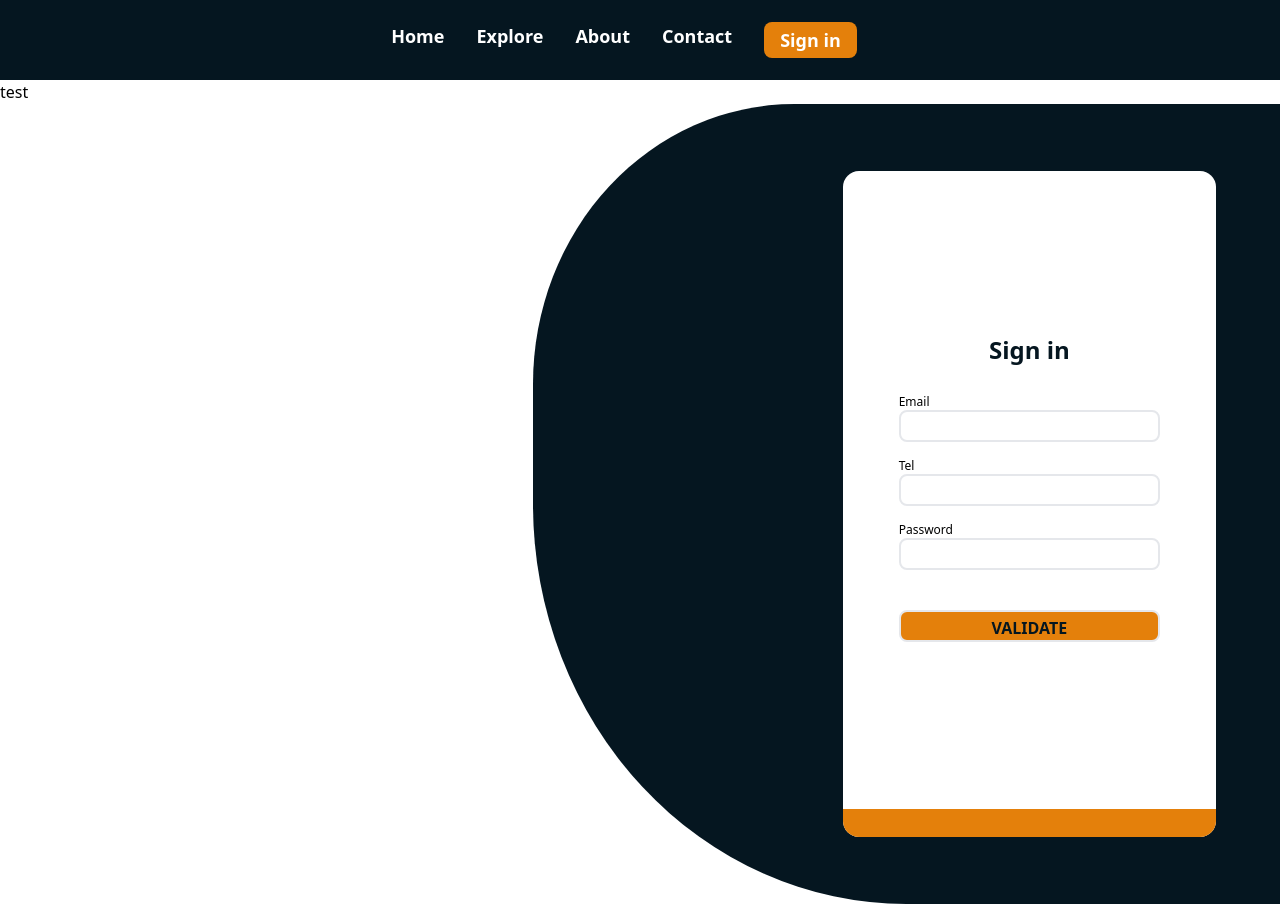
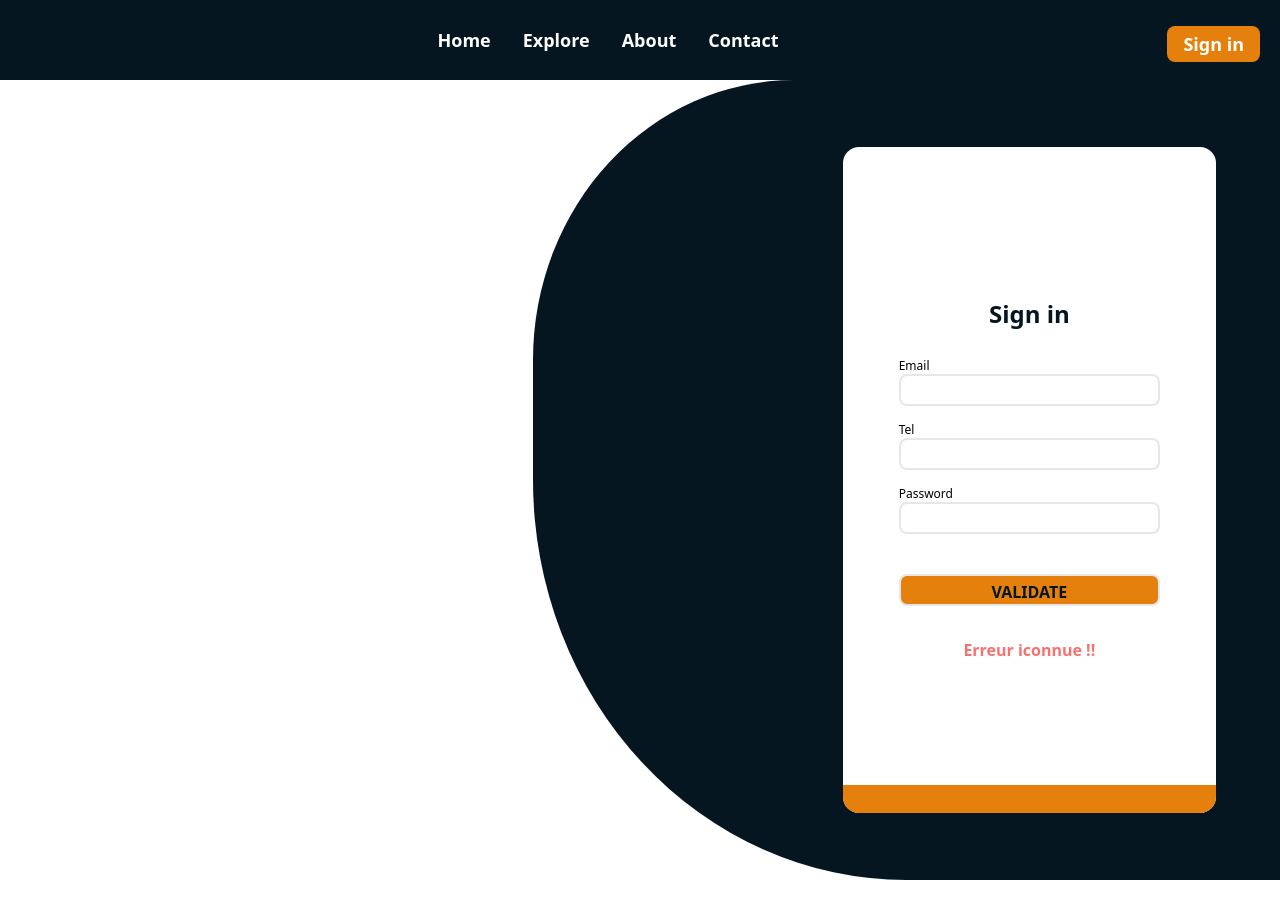
Before and after one commit to josiasDjo/ligth_e-commerce, a PHP site: page /admin/pages/connexionAdmin.php in a window 1280 px wide. After the commit the page ends 880 px from the top, so only its background shows below. Run offline with PHP 8.4, Linux system fonts and the light colour scheme.

Commit message:
back-0305

```diff
--- a/admin/config/admincheck.php
+++ b/admin/config/admincheck.php
@@ -28,18 +28,14 @@
             } else {
                 foreach ($resultat as $res) {
                     $password_bd = $res['password'];
+                    $phone_bd = $res['phone'];
                 }
 
-                if (password_verify($password_bd, $password)) {
-
-                    foreach ($resultat as $res) {
-                        $phone_bd = $res['phone'];
-                    }
-
-                    if ($phone_bd == $phone) {
-                    $_SESSION['user'] = $res['idAdmin'];
-                    header("location : ../pages/messages.php");
-                    exit();
+                if ($phone_bd == $phone) {
+                    if (password_verify($password, $password_bd)) {
+                        $_SESSION['admin'] = $res;
+                        header("location : ../../../pages/messages.php");
+                        exit();
                     } else {
                         $error = "Numéro incorrect ! ";
                     }
@@ -49,7 +45,7 @@
             }
         }
     } else {
-        echo "test";
+        $error = "Erreur inconnue !! ";
     }
 ?>
 
@@ -57,46 +53,45 @@
 // ----------- check inscription -----------------
 
 
-    // if (isset($_POST['addAdminS'])) {
-    //     if (empty($_POST['name']) || empty($_POST['lastname']) || empty($_POST['email']) || empty($_POST['phone']) || empty($_POST['password'])) {
-    //         $error = 'Tout les champs sont requis ! ';
-    //     } else {
-    //         $name = $_POST['name'];
-    //         $firstname = $_POST['lastname'];
-    //         $email = $_POST['email'];
-    //         $phone = $_POST['phone'];
-    //         $password = password_hash($_POST['password'], PASSWORD_DEFAULT);
+    if (isset($_POST['addAdminS'])) {
+        if (empty($_POST['name']) || empty($_POST['lastname']) || empty($_POST['email']) || empty($_POST['phone']) || empty($_POST['password'])) {
+            $error = 'Tout les champs sont requis ! ';
+        } else {
+            $name = $_POST['name'];
+            $firstname = $_POST['lastname'];
+            $email = $_POST['email'];
+            $phone = $_POST['phone'];
+            $password = password_hash($_POST['password'], PASSWORD_DEFAULT);
 
-    //         $sql = $bdd -> prepare("SELECT * FROM tadmin WHERE email =?");
-    //         $sql -> execute(array($email));
+            $sql = $bdd -> prepare("SELECT * FROM tadmin WHERE email =?");
+            $sql -> execute(array($email));
 
-    //         $total = $sql -> rowCount();
-    //         $resultat = $sql -> fetchAll(PDO::FETCH_ASSOC);
+            $total = $sql -> rowCount();
+            $resultat = $sql -> fetchAll(PDO::FETCH_ASSOC);
 
-    //         foreach ($resultat as $res) {
-    //             $email_bd = $res['email'];
-    //         }
+            foreach ($resultat as $res) {
+                $email_bd = $res['email'];
+            }
 
-    //         if ($total == 0 ) {
-    //             $sql = $bdd -> prepare("INSERT INTO tadmin (nom, prenom, phone, email, password) VALUES (:nom, :prenom, :phone, :email, :password)");
+            if ($total == 0 ) {
+                $sql = $bdd -> prepare("INSERT INTO tadmin (nom, prenom, phone, email, password) VALUES (:nom, :prenom, :phone, :email, :password)");
 
-    //             $sql -> bindParam('nom', $name);
-    //             $sql -> bindParam('prenom', $firstname);
-    //             $sql -> bindParam('phone', $phone);
-    //             $sql -> bindParam('email', $email);
-    //             $sql -> bindParam('password', $password);
+                $sql -> bindParam('nom', $name);
+                $sql -> bindParam('prenom', $firstname);
+                $sql -> bindParam('phone', $phone);
+                $sql -> bindParam('email', $email);
+                $sql -> bindParam('password', $password);
 
-    //             $sql -> execute();
+                $sql -> execute();
 
-    //             // echo "inscription terminée";
-    //             // header("location : ../../pages/messages.php");
+                // echo "inscription terminée";
+                // header("location : ../../pages/messages.php");
 
-    //         } else {
-    //             $error = "Un compte est déjà associé à cette email !! ";
-    //             echo $error;
-    //         }
-    //     }
-    // } else {
-    //     echo "erreur inconnue !! ";
-    // }
+            } else {
+                $error = "Un compte est déjà associé à cette email !! ";
+            }
+        }
+    } else {
+        $error = "Erreur iconnue !! ";
+    }
 ?>
--- a/admin/config/signcheck.php
+++ b/admin/config/signcheck.php
@@ -4,8 +4,8 @@
 ?>
 
 <?php
+    $error = "";
     if (isset($_POST['checkconn'])) {
-        $error = "";
         if (empty($_POST['email']) || empty($_POST['password'])) {
             $error .= 'Email & password';
         } else {
@@ -24,7 +24,7 @@
             if ($total == 0 ) {
                 $error = 'Valeur de connexion incorrectes <br/>';
             } else {
-                if ( password_verify($password_bd, $password)) {
+                if ( password_verify($password, $password_bd)) {
                     $_SESSION['user'] = $res['idUSer'];
                     header ("location : index.php");
                 } else {
--- a/admin/pages/connexionAdmin.php
+++ b/admin/pages/connexionAdmin.php
@@ -33,7 +33,7 @@
                     </form>
                 </div>
                 <p> <?php echo $error;  ?> </p>
-                <button><a href="connexionAdmin.php"></a></button>
+                <button><a href="#"></a></button>
             </div>
         </div>
     </div>
--- a/dist/output.css
+++ b/dist/output.css
@@ -614,6 +614,8 @@ video {
 }
 
 .navbarUti ul li button {
+  position: absolute;
+  right: 1.25rem;
   border-radius: 0.5rem;
   padding: 0.25rem;
   padding-right: 1rem;
@@ -705,6 +707,12 @@ video {
   --tw-bg-opacity: 1;
   background-color: rgb(255 255 255 / var(--tw-bg-opacity));
   padding: 2.5rem;
+}
+
+.conn_container .sub-conn .content p {
+  font-weight: 600;
+  --tw-text-opacity: 1;
+  color: rgb(248 113 113 / var(--tw-text-opacity));
 }
 
 .conn_container .sub-conn .content h2 {
--- a/pages/navbarUti.php
+++ b/pages/navbarUti.php
@@ -1,9 +1,13 @@
+<?php
+    $path =  dirname(dirname(__DIR__))  . DIRECTORY_SEPARATOR . 'pages' . DIRECTORY_SEPARATOR . 'userCbd' . DIRECTORY_SEPARATOR . 'connexion.php';
+    $pathIndex = dirname(__DIR__)  . DIRECTORY_SEPARATOR . 'index.php';
+?>
 <div class="navbarUti">
     <ul>
-        <li><a href="">Home</a></li>
+        <li><a href="../../index.php">Home</a></li>
         <li><a href="">Explore</a></li>
         <li><a href="">About</a></li>
         <li><a href="">Contact</a></li>
-        <li><a href="pages/userCbd/connexion.php"><button>Sign in</button></a></li>
+        <li><a href="../pages/userCbd/connexion.php"><button>Sign in</button></a></li>
     </ul>
 </div>
--- a/src/style.css
+++ b/src/style.css
@@ -14,7 +14,7 @@
     @apply mr-8 font-semibold text-lg;
 }
 .navbarUti ul li button {
-    @apply rounded-lg p-1 pr-4 pl-4;
+    @apply rounded-lg p-1 pr-4 pl-4 absolute right-5;
     background-color: #E4800B;
 }
 
@@ -55,6 +55,9 @@
 }
 .conn_container .sub-conn .content {
     @apply bg-white w-6/12 h-5/6 absolute right-16 rounded-2xl p-10 justify-center items-center flex flex-col m-auto;
+}
+.conn_container .sub-conn .content p {
+    @apply text-red-400 font-semibold;
 }
 .conn_container .sub-conn .content h2 {
     @apply text-2xl font-sans font-bold mb-3;
```
